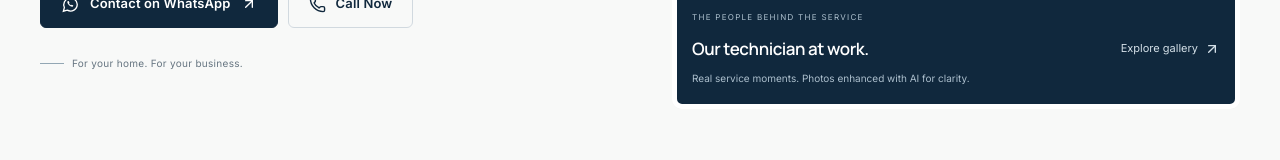
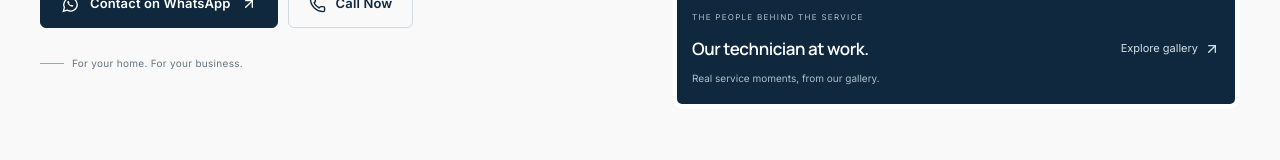
Before and after one commit to MohdSafwan-ai/cool-trust-ac-solution, a Next.js app: page / in a window 1280 px wide. Shown: the part 590-750 px from the top of the page. Built offline with nearby package versions, Linux system fonts and the light colour scheme; no server answers.

Commit message:
Clean up website captions and supporting documentation

```diff
--- a/src/app/page.tsx
+++ b/src/app/page.tsx
@@ -75,7 +75,7 @@ export default function Home() {
                 Explore gallery <ArrowUpRight size={16} />
               </Link>
             </div>
-            <p>Real service moments. Photos enhanced with AI for clarity.</p>
+            <p>Real service moments, from our gallery.</p>
           </div>
         </div>
       </section>
--- a/src/components/Gallery.tsx
+++ b/src/components/Gallery.tsx
@@ -96,7 +96,7 @@ export default function Gallery({ preview = false }: { preview?: boolean }) {
         ))}
       </div>
       <p className="gallery-hint">
-        AI-enhanced for clarity. Select a photo to view it in full.{' '}
+        Select a photo to view it in full.{' '}
         <span>Swipe to explore the gallery.</span>
       </p>
       <dialog
```
Also changed, not shown: 2 other files (tests, documents, lock files or other folders).
